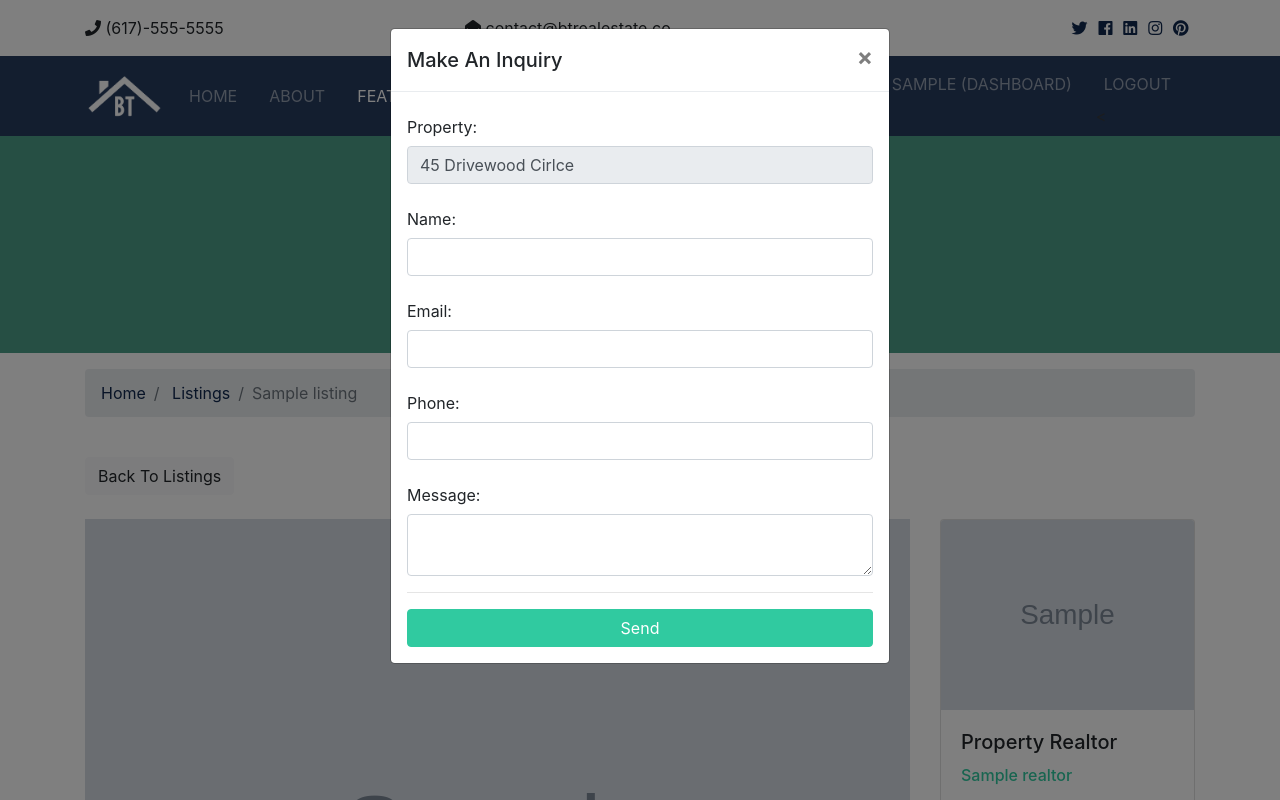
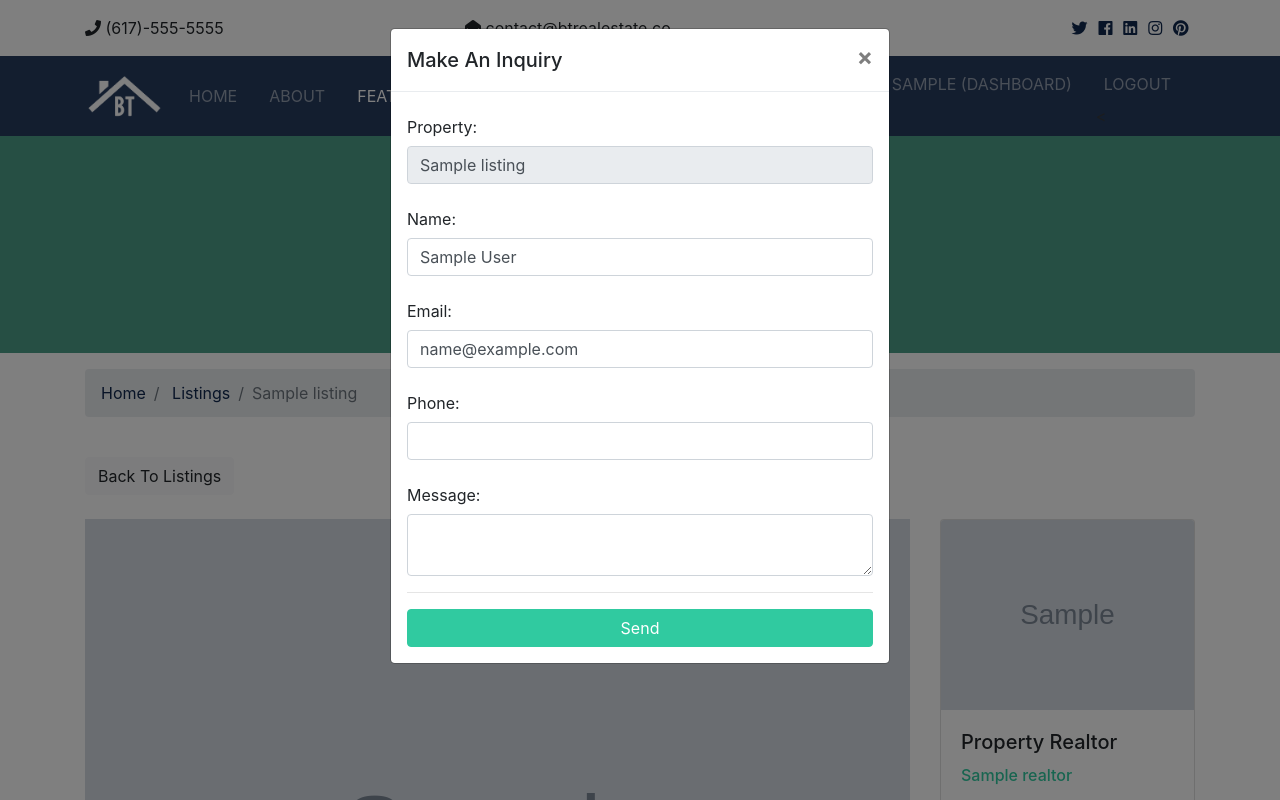
Before and after one commit to drubaby/BTRE_project, a Django app: page /listings/1 in a window 1280 px wide, after a click on "Make An Inquiry". Run offline with Django 3.2, Linux system fonts and the light colour scheme; a user stored in the database is signed in; tables that the repository leaves empty hold one stand-in row (values such as "Sample post"); grey boxes marked "Sample" are stand-in pictures; some libraries are stand-ins or nearby versions.

Commit message:
Set up contact form, make urls

```diff
--- a/btre/urls.py
+++ b/btre/urls.py
@@ -23,4 +23,5 @@ urlpatterns = [
     path('listings/', include('listings.urls')),
     path('admin/', admin.site.urls),
     path('accounts/', include('accounts.urls')),
+    path('contacts/', include('contacts.urls'))
 ] + static(settings.MEDIA_URL, document_root=settings.MEDIA_ROOT)
--- /dev/null
+++ b/contacts/urls.py
@@ -0,0 +1,6 @@
+from django.urls import path
+from . import views
+
+urlpatterns = [
+    path('contact', views.contact, name='contact')
+]
--- a/contacts/views.py
+++ b/contacts/views.py
@@ -1,3 +1,5 @@
 from django.shortcuts import render
 
 # Create your views here.
+def contact(request):
+    return
--- a/templates/listings/listing.html
+++ b/templates/listings/listing.html
@@ -166,18 +166,29 @@
         </button>
       </div>
       <div class="modal-body">
-        <form>
+        <form action="{% url 'contact' %}" method="POST">
+          {% csrf_token %}
+
+          {% if user.is_authenticated %}
+          <input type="hidden" name="user_id" value="{{ user.id }}">
+          {% else %}
+          <input type="hidden" name="user_id" value="0">
+          {% endif %}
+
+          <input type="hidden" name="realtor_email" value="{{ listing.realtor.email }}">
+          <input type="hidden" name="listing_id" value="{{ listing.id }}">
+
           <div class="form-group">
             <label for="property_name" class="col-form-label">Property:</label>
-            <input type="text" name="listing" class="form-control" value="45 Drivewood Cirlce" disabled>
+            <input type="text" name="listing" class="form-control" value="{{ listing.title }}" disabled>
           </div>
           <div class="form-group">
             <label for="name" class="col-form-label">Name:</label>
-            <input type="text" name="name" class="form-control" required>
+            <input type="text" name="name" class="form-control" {% if user.is_authenticated%} value='{{ user.first_name }} {{ user.last_name }}' {% endif %} required>
           </div>
           <div class="form-group">
             <label for="email" class="col-form-label">Email:</label>
-            <input type="email" name="email" class="form-control" required>
+            <input type="email" name="email" class="form-control" {% if user.is_authenticated%} value='{{ user.email }}' {% endif %} required>
           </div>
           <div class="form-group">
             <label for="phone" class="col-form-label">Phone:</label>
```
